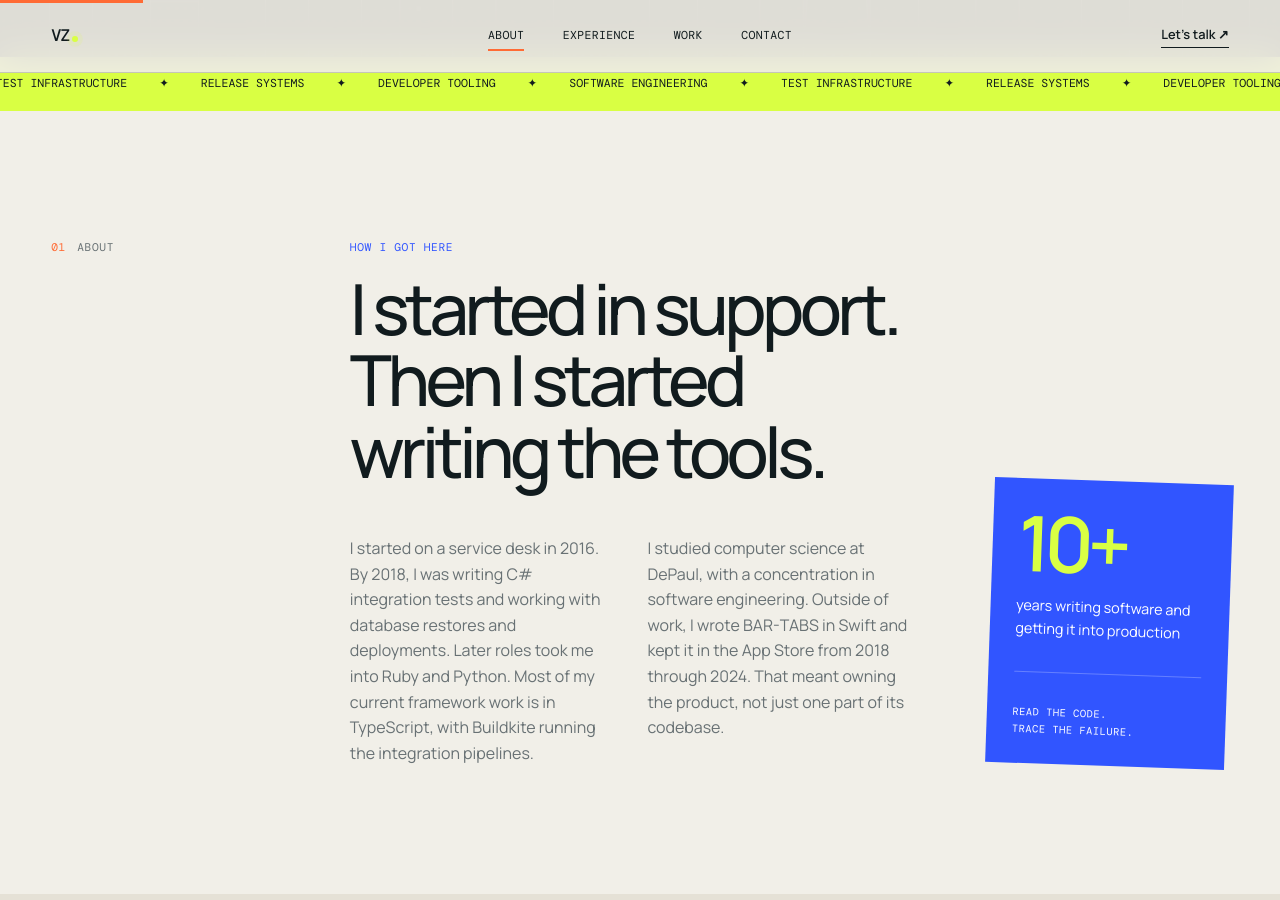
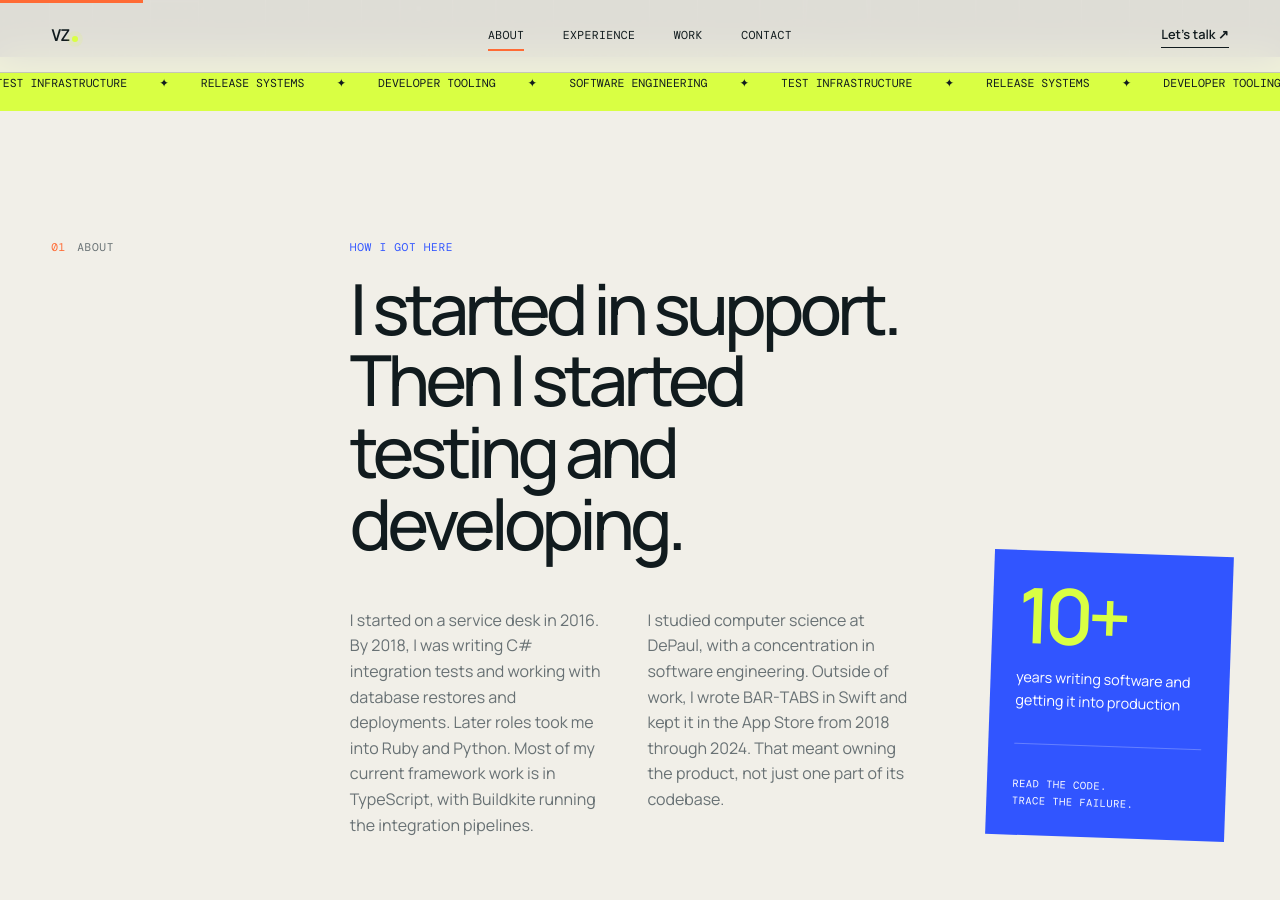
Before and after one commit to vincezipparro/vincezipparro.github.io, a Jekyll site: the page built from index.md, in a window 1280 px wide and 900 px high, scrolled down 843 px. Built offline with Jekyll 4.4.1, drawn with Linux system fonts in a browser that asks for light colours; our own code applies the rules of GitHub Pages for plain Markdown files.

Commit message:
another headline change

```diff
--- a/_layouts/default.html
+++ b/_layouts/default.html
@@ -64,7 +64,7 @@
         <div class="section-label"><span>01</span> About</div>
         <div class="about-copy">
           <p class="eyebrow">How I got here</p>
-          <h2 id="about-title">I started in support. Then I started writing the tools.</h2>
+          <h2 id="about-title">I started in support. Then I started testing and developing.</h2>
           <div class="about-columns">
             <p>
               I started on a service desk in 2016. By 2018, I was writing C#
```
